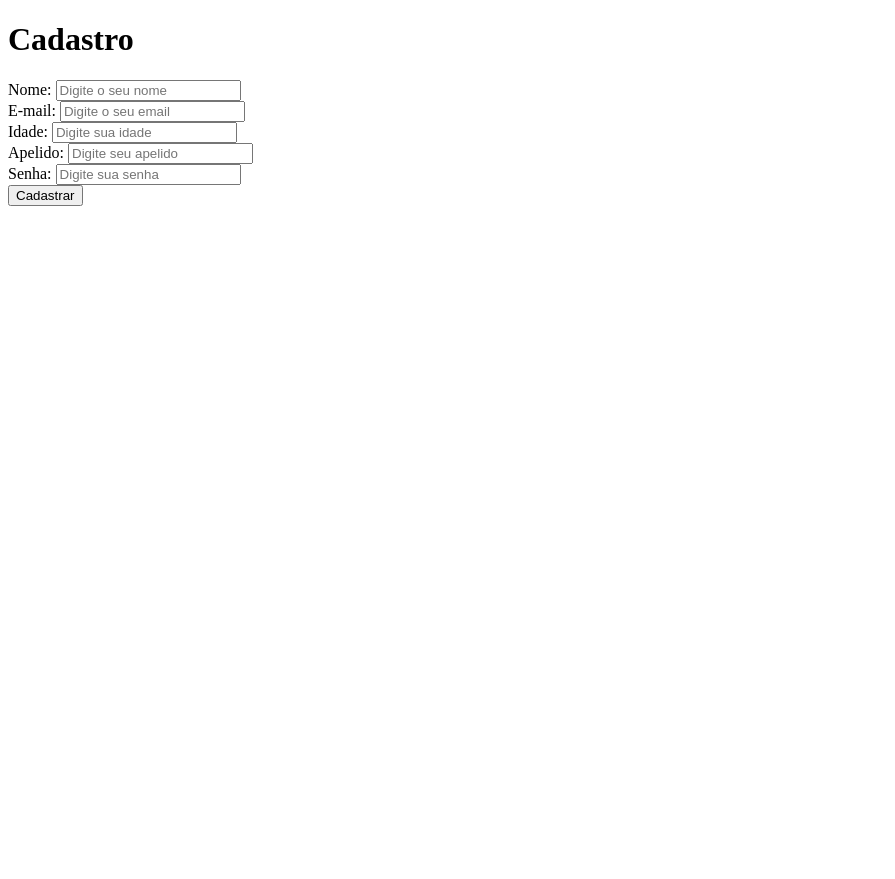
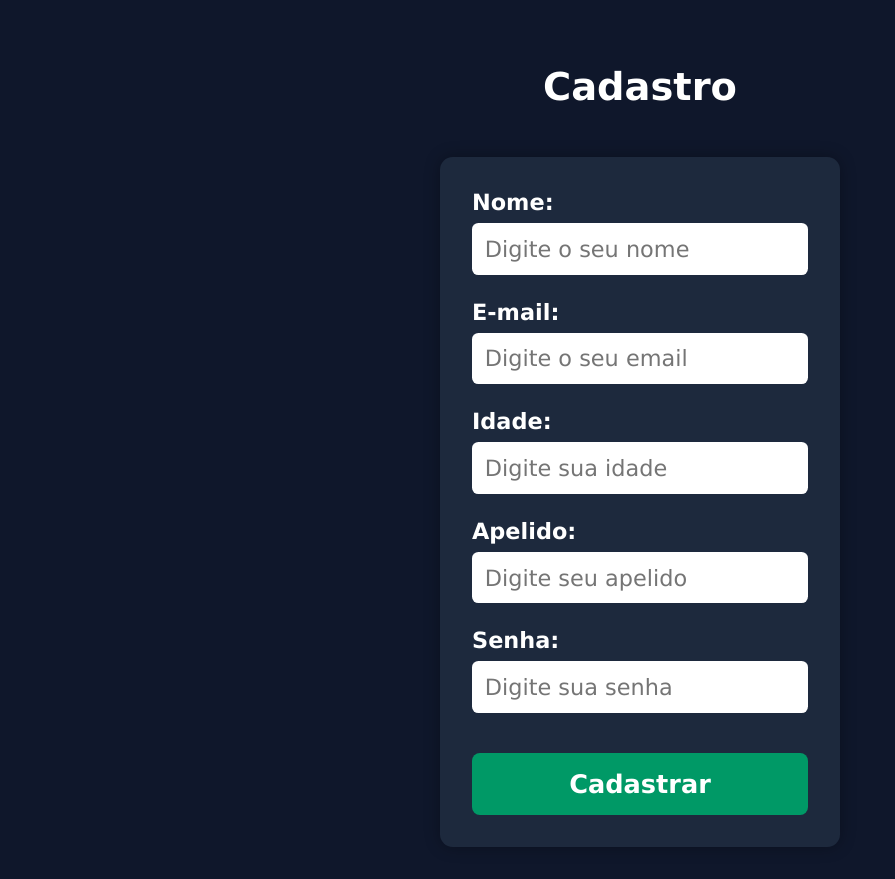
Before and after one commit to leo030803/FRONTEND, a plain HTML site: page pages/cadastro.html in a window 1280 px wide. Shown: the whole page, without its empty margins (0-895 px from the left). Before the commit the page ends 800 px from the top, so only its background shows below. Drawn offline with Linux system fonts and the light colour scheme; files that its build step writes are made by us from their sources.

Commit message:
Criação do cadastro.css e usuarios.css

```diff
--- /dev/null
+++ b/cadastro.css
@@ -0,0 +1,82 @@
+* {
+    margin: 0;
+    padding: 0;
+    box-sizing: border-box;
+    font-family: 'Lucida Sans', 'Lucida Sans Regular', 'Lucida Grande', 'Lucida Sans Unicode', Geneva, Verdana, sans-serif;
+}
+
+body {
+    background: oklch(20.8% 0.042 265.755);
+    color: #fff;
+    min-height: 100svh;
+    display: flex;
+    flex-direction: column;
+    align-items: center;
+    text-align: center;
+    padding: 2rem;
+}
+
+header {
+    margin-top: 2rem;
+}
+
+h1 {
+    font-size: 2.4rem;
+    margin-bottom: 1rem;
+}
+
+form {
+    margin-top: 2rem;
+    background: oklch(27.9% 0.041 260.031);
+    padding: 2rem;
+    border-radius: .8rem;
+    display: flex;
+    flex-direction: column;
+    gap: 1.5rem;
+    width: min(90%, 400px);
+    box-shadow: 0 0 1rem rgba(0, 0, 0, 0.3);
+}
+
+form div {
+    display: flex;
+    flex-direction: column;
+    align-items: flex-start;
+    gap: .5rem;
+}
+
+label {
+    font-weight: bold;
+    font-size: 1.4rem;
+}
+
+input {
+    width: 100%;
+    padding: .8rem;
+    border: none;
+    border-radius: .4rem;
+    font-size: 1.4rem;
+    outline: none;
+}
+
+input:focus {
+    outline: 2px solid oklch(76.5% 0.177 163.223);
+    background: #f6f6f6;
+    color: #000;
+}
+
+button {
+    margin-top: 1rem;
+    padding: 1rem;
+    background: oklch(59.6% 0.145 163.225);
+    color: #fff;
+    border: none;
+    border-radius: .5rem;
+    font-size: 1.6rem;
+    font-weight: 700;
+    cursor: pointer;
+    transition: background .4s;
+}
+
+button:hover {
+    background: oklch(76.5% 0.177 163.223);
+}
--- a/pages/cadastro.html
+++ b/pages/cadastro.html
@@ -3,6 +3,7 @@
 <head>
     <meta charset="UTF-8">
     <meta name="viewport" content="width=device-width, initial-scale=1.0">
+    <link rel="stylesheet" href="cadastro.css">
     <script src="./cadastro.js" defer></script>
     <title>Document</title>
 </head>
--- /dev/null
+++ b/usuarios.css
@@ -0,0 +1,78 @@
+* {
+    margin: 0;
+    padding: 0;
+    box-sizing: border-box;
+    font-family: 'Lucida Sans', 'Lucida Sans Regular', 'Lucida Grande', 'Lucida Sans Unicode', Geneva, Verdana, sans-serif;
+}
+
+body {
+    background: oklch(20.8% 0.042 265.755);
+    color: #fff;
+    min-height: 100svh;
+    display: flex;
+    flex-direction: column;
+    align-items: center;
+    justify-content: flex-start;
+    text-align: center;
+    padding: 2rem;
+}
+
+header {
+    width: 100%;
+    display: flex;
+    justify-content: flex-start;
+    padding: 1rem 0;
+}
+
+header a {
+    color: #fff;
+    background: oklch(59.6% 0.145 163.225);
+    text-decoration: none;
+    font-weight: 700;
+    padding: 1rem 2rem;
+    border-radius: .5rem;
+    transition: background .4s;
+}
+
+header a:hover {
+    background: oklch(76.5% 0.177 163.223);
+}
+
+/* ---- Área principal e cards ---- */
+main {
+    margin-top: 3rem;
+    width: 100%;
+    max-width: 800px;
+    display: flex;
+    flex-direction: column;
+    align-items: center;
+    gap: 2rem;
+}
+
+/* ---- Card de usuário ---- */
+section {
+    background: oklch(27.9% 0.041 260.031);
+    width: 100%;
+    padding: 2rem;
+    border-radius: 1rem;
+    text-align: left;
+    box-shadow: 0 0 1rem rgba(0, 0, 0, 0.3);
+    transition: transform 0.3s, background 0.3s;
+}
+
+section:hover {
+    transform: translateY(-5px);
+    background: oklch(32% 0.05 260.031);
+}
+
+section h2 {
+    font-size: 1.8rem;
+    margin-bottom: 1rem;
+    color: oklch(90% 0.15 163.223);
+}
+
+section p {
+    font-size: 1.4rem;
+    line-height: 1.6;
+    margin-bottom: .5rem;
+}
--- a/usuarios.js
+++ b/usuarios.js
@@ -1,8 +1,8 @@
 async function receiveData() {
 
-   const persons = await fetch("http://localhost:3333").then(response => response.json())
+   const users = await fetch("http://localhost:3333").then(response => response.json())
 
-   persons.map(person => {
+   users.map(person => {
 
      document.querySelector("main").innerHTML += `
 
@@ -22,3 +22,5 @@ async function receiveData() {
 
    })
 }
+
+receiveData()
```
Also changed, not shown: usuarios.html (+2 -0 lines).
